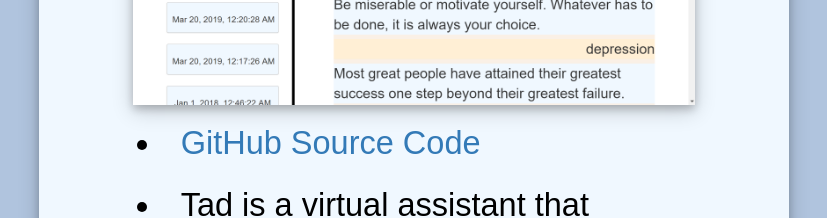
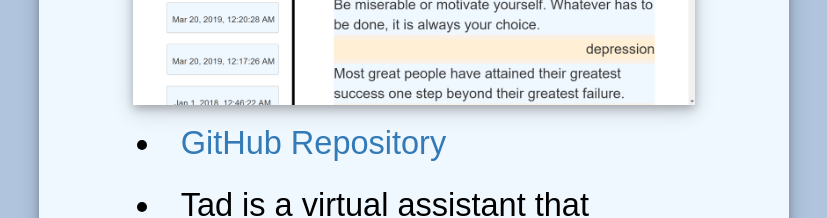
Before and after one commit to ivanmanan/Personal-Website, a React (Create React App) app: page / in a window 1280 px wide. Shown: the part 1180-1398 px from the top of the page, without its empty margins (213-1040 px from the left). Built offline with nearby package versions, Linux system fonts and the light colour scheme.

Commit message:
Changed links to source code

```diff
--- a/src/App.jsx
+++ b/src/App.jsx
@@ -22,14 +22,14 @@ class App extends Component {
       title: "Tad the Therapist",
       photo: "/images/tad.png",
       link: "http://github.com/ivanmanan/Tad-The-Therapist",
-      linkInfo: "GitHub Source Code",
+      linkInfo: "GitHub Repository",
       info: "Tad is a virtual assistant that provides counseling. Tad utilizes speech signal processing and hidden Markov models for automatic speech recognition.",
       index: "1"
     }, {
 		  title: "Travel Share",
 		  photo: "/images/travelshare.png",
-		  link: "http://travelsharego.live",
-		  linkInfo: "See Application Live",
+		  link: "https://github.com/ivanmanan/Travel-Share",
+		  linkInfo: "GitHub Repository",
 		  info: "Document your travels and share with others.",
 		  index: "2"
 	  }, {
@@ -43,7 +43,7 @@ class App extends Component {
 		  title: "FrackMan",
 		  photo: "/images/FrackMan.png",
 		  link: "https://github.com/ivanmanan/FrackMan",
-		  linkInfo: "GitHub Source Code",
+		  linkInfo: "GitHub Repository",
 		  info: "Score as many points as possible by collecting oil barrels while avoiding protesters.",
 		  index: "4"
 	  }, {
```
